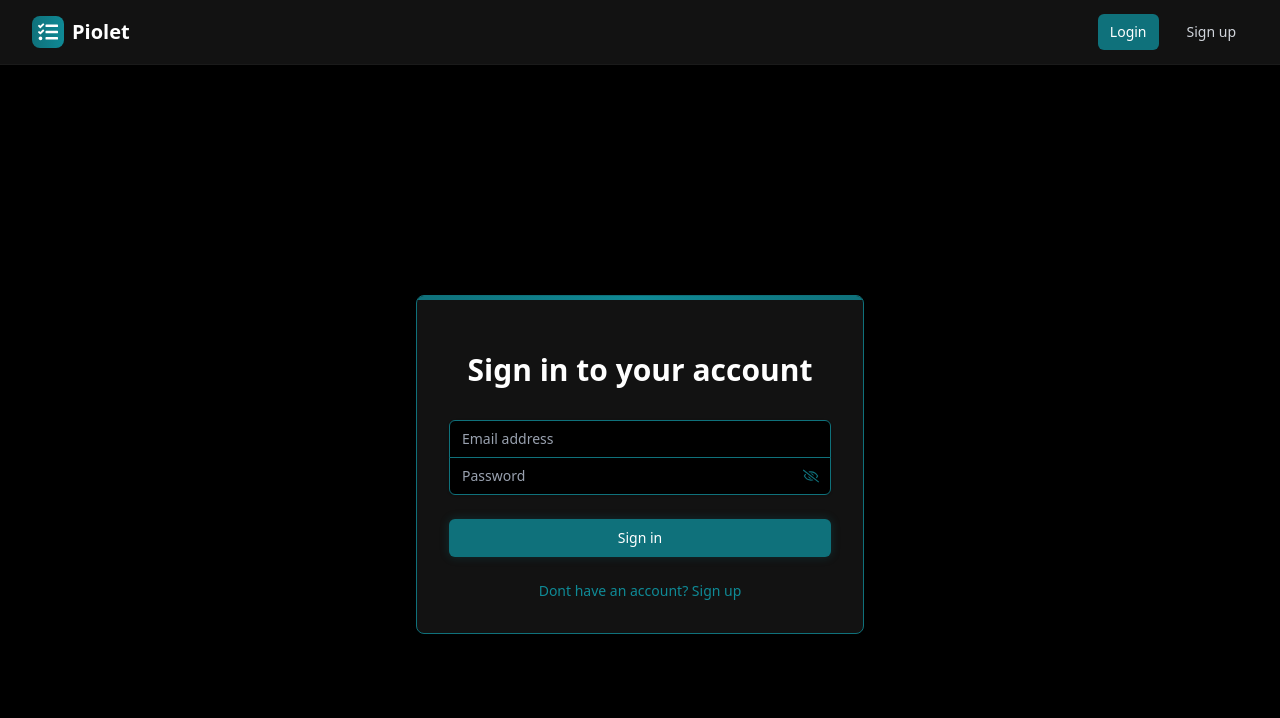
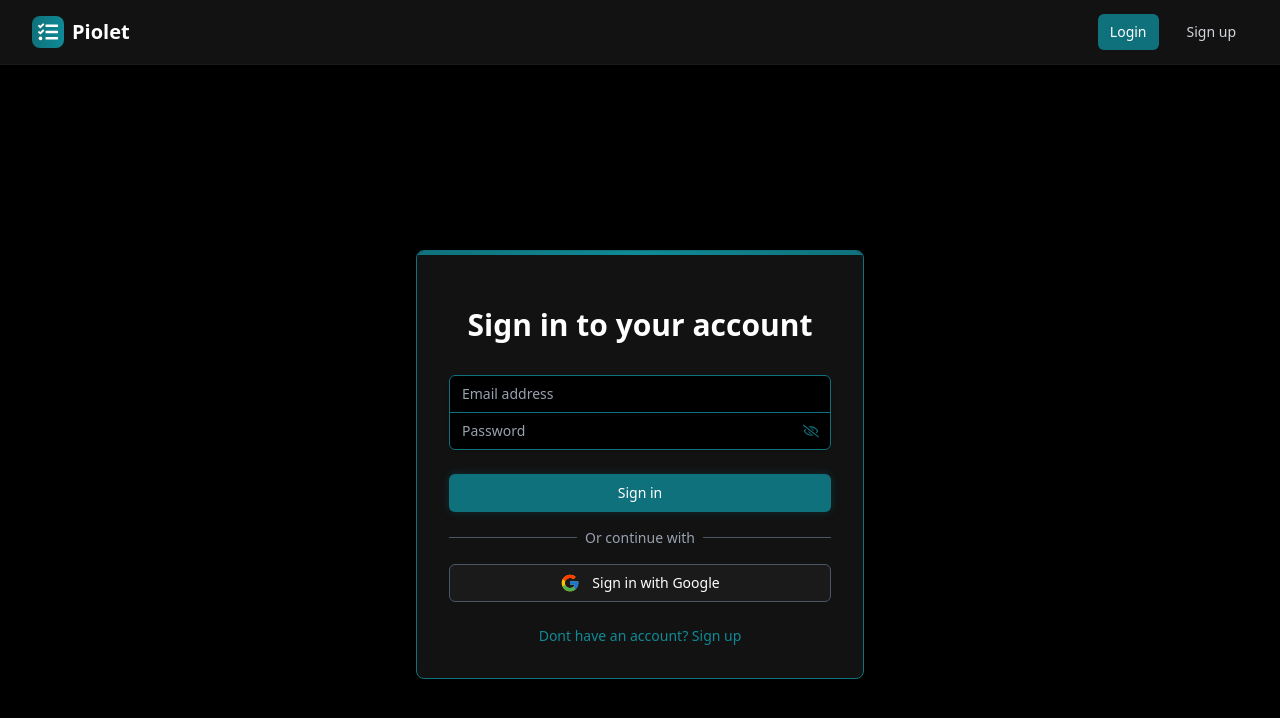
Before and after one commit to Arjunkumar1877/project-piolet-client, a Next.js app: page /login in a window 1280 px wide. Shown: the top 718 px of the page. Built offline with nearby package versions, Linux system fonts and the light colour scheme; no server answers.

Commit message:
feat: google OAuth

```diff
--- a/src/app/login/page.tsx
+++ b/src/app/login/page.tsx
@@ -7,9 +7,12 @@ import { z } from 'zod'
 import { useAuthStore } from '@/src/store/useAuthStore'
 import toast from 'react-hot-toast'
 import { useLogin } from '@/src/api/mutations'
-import {  useState } from 'react'
+import { useState } from 'react'
 import { FaRegEyeSlash, FaRegEye } from "react-icons/fa";
+import { FcGoogle } from "react-icons/fc";
 import { useRouter } from 'next/navigation'
+import { signInWithGoogle } from '@/src/lib/firebase'
+import api from '@/src/api/axios'
 
 const loginSchema = z.object({
   email: z.string().email('Invalid email address'),
@@ -22,6 +25,7 @@ export default function LoginPage() {
   const setUser = useAuthStore().actions.loggedInUserReceived
   const [showPassword, setShowPassword] = useState<boolean>(false)
   const router = useRouter()
+  const [isGoogleLoading, setIsGoogleLoading] = useState(false)
 
   const {
     register,
@@ -55,6 +59,32 @@ export default function LoginPage() {
     setShowPassword(!showPassword)
   }
 
+  const handleGoogleSignIn = async () => {
+    try {
+      setIsGoogleLoading(true)
+      const user = await signInWithGoogle()
+      const token = await user.getIdToken()
+
+      // Send the token to your backend for verification
+      const response = await api.post("/auth/verify-token", {
+        token
+      })
+
+      if (!response.data.user) {
+        toast.error(response.data.message)
+        return
+      }
+
+      toast.success(response.data.message)
+      setUser(response.data.user)
+      router.push('/dashboard')
+    } catch (error) {
+      console.error('Google sign-in error:', error)
+      toast.error('Failed to sign in with Google')
+    } finally {
+      setIsGoogleLoading(false)
+    }
+  }
 
   return (
     <div className="min-h-screen flex items-center justify-center bg-black">
@@ -129,7 +159,7 @@ export default function LoginPage() {
             </div>
           </div>
 
-          <div>
+          <div className="space-y-4">
             <button
               type="submit"
               disabled={isSubmitting || loginMutation.isPending}
@@ -138,6 +168,25 @@ export default function LoginPage() {
               {isSubmitting || loginMutation.isPending
                 ? 'Signing in...'
                 : 'Sign in'}
+            </button>
+
+            <div className="relative">
+              <div className="absolute inset-0 flex items-center">
+                <div className="w-full border-t border-gray-600"></div>
+              </div>
+              <div className="relative flex justify-center text-sm">
+                <span className="px-2 bg-[#121212] text-gray-400">Or continue with</span>
+              </div>
+            </div>
+
+            <button
+              type="button"
+              onClick={handleGoogleSignIn}
+              disabled={isGoogleLoading}
+              className="w-full flex items-center justify-center gap-3 px-4 py-2 border border-gray-600 rounded-md text-sm font-medium text-white bg-[#1a1a1a] hover:bg-[#2a2a2a] focus:outline-none focus:ring-2 focus:ring-offset-2 focus:ring-[#0f717b] disabled:opacity-50 disabled:cursor-not-allowed transition-all duration-300"
+            >
+              <FcGoogle className="w-5 h-5" />
+              {isGoogleLoading ? 'Signing in...' : 'Sign in with Google'}
             </button>
           </div>
 
--- a/src/lib/firebase.ts
+++ b/src/lib/firebase.ts
@@ -1,5 +1,5 @@
 import { initializeApp } from 'firebase/app';
-import { getAuth, signInWithEmailAndPassword, onAuthStateChanged, User, signOut } from 'firebase/auth';
+import { getAuth, signInWithEmailAndPassword, onAuthStateChanged, User, signOut, GoogleAuthProvider, signInWithPopup } from 'firebase/auth';
 import { getStorage } from 'firebase/storage';
 
 const firebaseConfig = {
@@ -17,6 +17,7 @@ const firebaseConfig = {
 const app = initializeApp(firebaseConfig);
 export const auth = getAuth(app);
 export const storage = getStorage(app);
+export const googleProvider = new GoogleAuthProvider();
 
 export const loginWithEmailAndPassword = async (email: string, password: string) => {
   try {
@@ -52,3 +53,12 @@ export const logout = async (): Promise<void> => {
     throw error;
   }
 };
+
+export const signInWithGoogle = async () => {
+  try {
+    const result = await signInWithPopup(auth, googleProvider);
+    return result.user;
+  } catch (error) {
+    throw error;
+  }
+};
```
